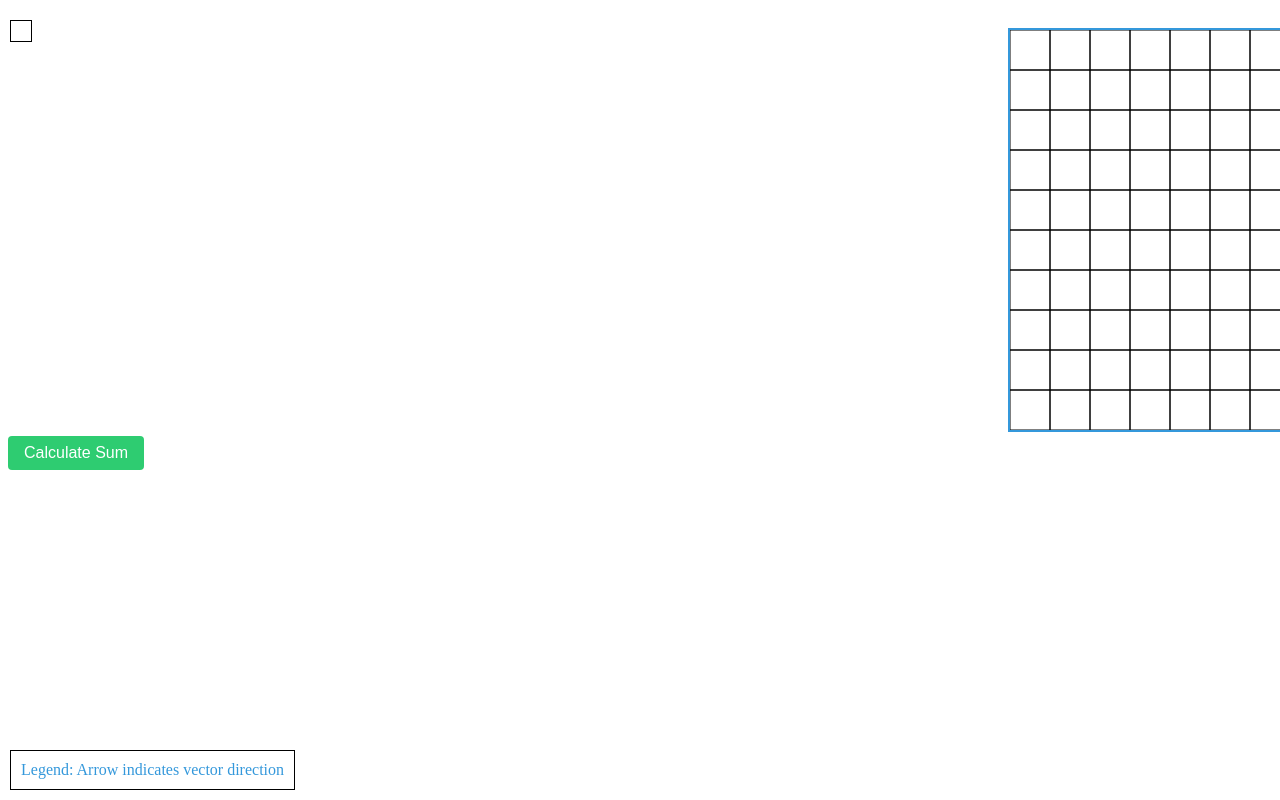
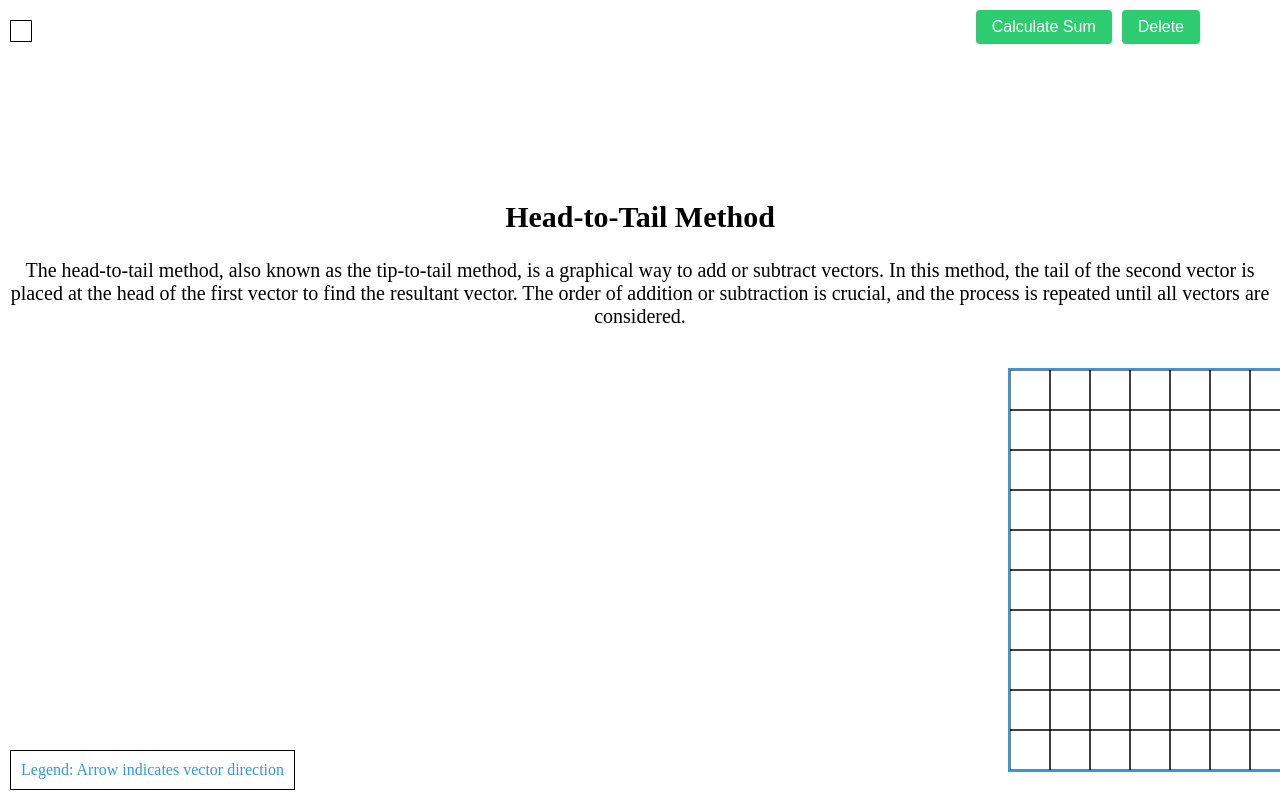
Before and after one commit to bradyblough/bradyblough.github.io, a plain HTML site: page vector_drawing_app/index.html in a window 1280 px wide. Shown: the top 800 px of the page. Drawn offline with Linux system fonts and the light colour scheme.

Commit message:
Update index.html

```diff
--- a/vector_drawing_app/index.html
+++ b/vector_drawing_app/index.html
@@ -7,10 +7,24 @@
   <link rel="stylesheet" href="styles.css">
 </head>
 <body>
+  <div class="buttons">
+    <button id="calculateButton">Calculate Sum</button>
+    <button id="deleteButton" disabled>Delete</button>
+  </div>
+  <div class="info-container">
+    </p>
+    <div id="vectorInfo"></div>
+    <div id="legend">Legend: Arrow indicates vector direction</div>
+    <div id="explanation">
+      <h2>Head-to-Tail Method</h2>
+      <p>
+        The head-to-tail method, also known as the tip-to-tail method, is a graphical way to add or subtract vectors.
+        In this method, the tail of the second vector is placed at the head of the first vector to find the resultant vector.
+        The order of addition or subtraction is crucial, and the process is repeated until all vectors are considered.
+      </p>
+    </div>
+  </div>
   <canvas id="vectorCanvas" width="600" height="400"></canvas>
-  <div id="vectorInfo"></div>
-  <div id="legend">Legend: Arrow indicates vector direction</div>
-  <button id="calculateButton">Calculate Sum</button>
   <script src="index.js"></script>
 </body>
 </html>
```
